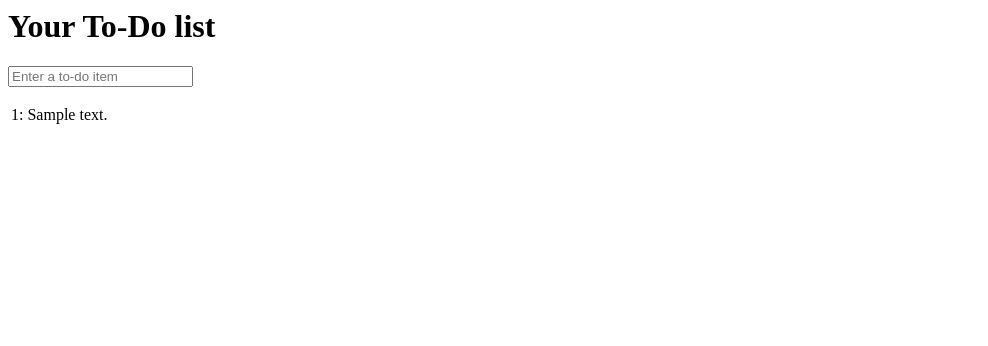
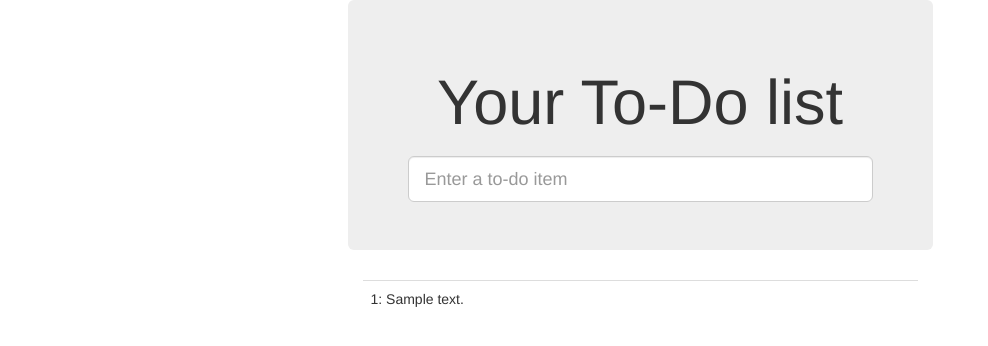
Before and after one commit to palmerf/superlists, a Django app: page /lists/1/ in a window 1280 px wide. Shown: the top 346 px of the page, without its empty margins (0-988 px from the left). Run offline with Django 3.2, Linux system fonts and the light colour scheme; tables that the repository leaves empty hold one stand-in row (values such as "Sample post"); some libraries are stand-ins or nearby versions.

Commit message:
Use Bootstrap to improve layout

```diff
--- /dev/null
+++ b/lists/static/base.css
@@ -0,0 +1,3 @@
+#id_new_item {
+margin-top: 2ex;
+}
--- a/lists/templates/base.html
+++ b/lists/templates/base.html
@@ -1,18 +1,35 @@
-<html>
+<!DOCTYPE html>
+<html lang="en">
     <head>
-        <title>
-            To-Do lists
-        </title>
+        <meta charset="utf-8">
+        <meta http-equiv="X-UA-Compatible" content="IE=edge">
+        <meta name="viewport" content="width=device-width, initial-scale=1">
+        <title>To-Do lists</title>
+        <link href="/static/bootstrap/css/bootstrap.min.css" rel="stylesheet">
+        <link href="/static/base.css" rel="stylesheet">
     </head>
     <body>
-        <h1>
-            {% block header_text %}{% endblock %}
-        </h1>
-        <form action="{% block form_action %}{% endblock %}" method="POST">
-            <input id="id_new_item" name="item_text" placeholder="Enter a to-do item"/>
-            {% csrf_token %}
-        </form>
-        {% block table %}
-        {% endblock %}
+        <div class="container">
+            <div class="row">
+                <div class="col-md-6 col-md-offset-3 jumbotron">
+                    <div class="text-center">
+                        <h1>{% block header_text %}{% endblock %}</h1>
+                        <form method="POST" action="{% block form_action %}{% endblock %}">
+                            <input name="item_text" id="id_new_item"
+                                    class="form-control input-lg"
+                                    placeholder="Enter a to-do item"
+                                />
+                            {% csrf_token %}
+                        </form>
+                    </div>
+                </div>
+            </div>
+            <div class="row">
+                <div class="col-md-6 col-md-offset-3">
+                    {% block table %}
+                    {% endblock %}
+                </div>
+            </div>
+        </div>
     </body>
 </html>
--- a/lists/templates/list.html
+++ b/lists/templates/list.html
@@ -5,7 +5,7 @@
 {% block form_action %}/lists/{{ list.id }}/add_item{% endblock %}
 
 {% block table %}
-    <table id="id_list_table">
+    <table id="id_list_table" class="table">
         {% for item in list.item_set.all %}
             <tr><td>{{ forloop.counter }}: {{ item.text }}</td></tr>
         {% endfor %}
```
Also changed, not shown: functional_tests/tests.py (+5 -5 lines).
